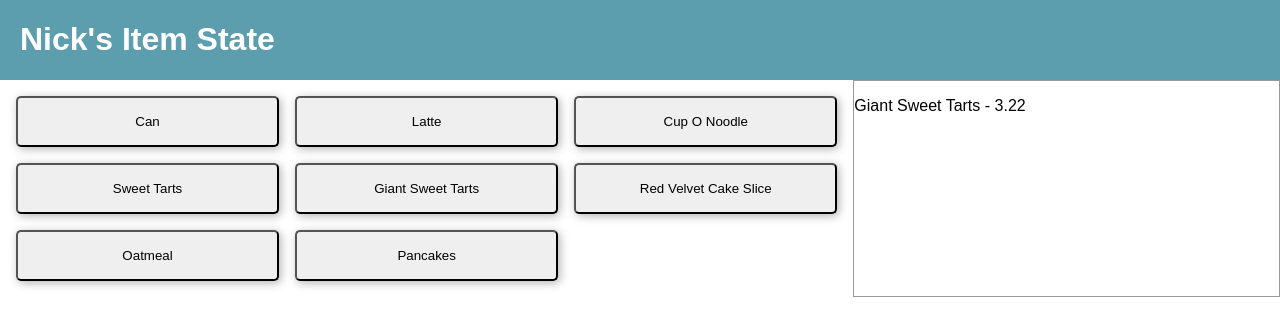
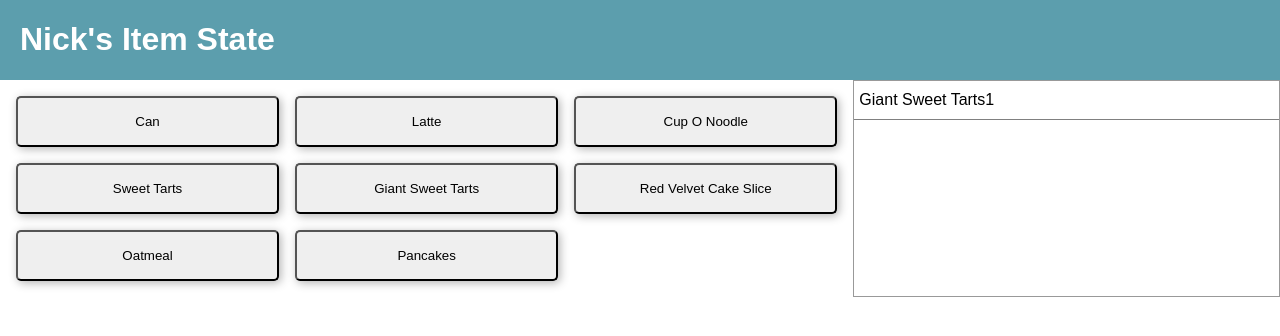
Before and after one commit to krames12/state-practice-in-react, a React (Create React App) app: page / in a window 1280 px wide. Shown: the top 336 px of the page. Built offline with nearby package versions, Linux system fonts and the light colour scheme.

Commit message:
figured out how to pass in props, checkoutItem works '

```diff
--- a/src/Checkout.js
+++ b/src/Checkout.js
@@ -20,7 +20,7 @@ class Checkout extends Component {
             <CheckoutContainer id="checkout-container">
                 <Context.Consumer>
                     { (context) => context.state.products.map(
-                            product => <p>{product.name} - {product.price}</p>
+                            product => <CheckoutItem key={product.id} {...product}  />
                      ) }
                 </Context.Consumer>
 
--- a/src/CheckoutContext.js
+++ b/src/CheckoutContext.js
@@ -8,7 +8,8 @@ class CheckoutProvider extends Component {
             {
                 "id": 0,
                 "name": "Giant Sweet Tarts",
-                "price": "3.22"
+                "price": "3.22",
+                "qty": 1
             }
         ]
     }
```
